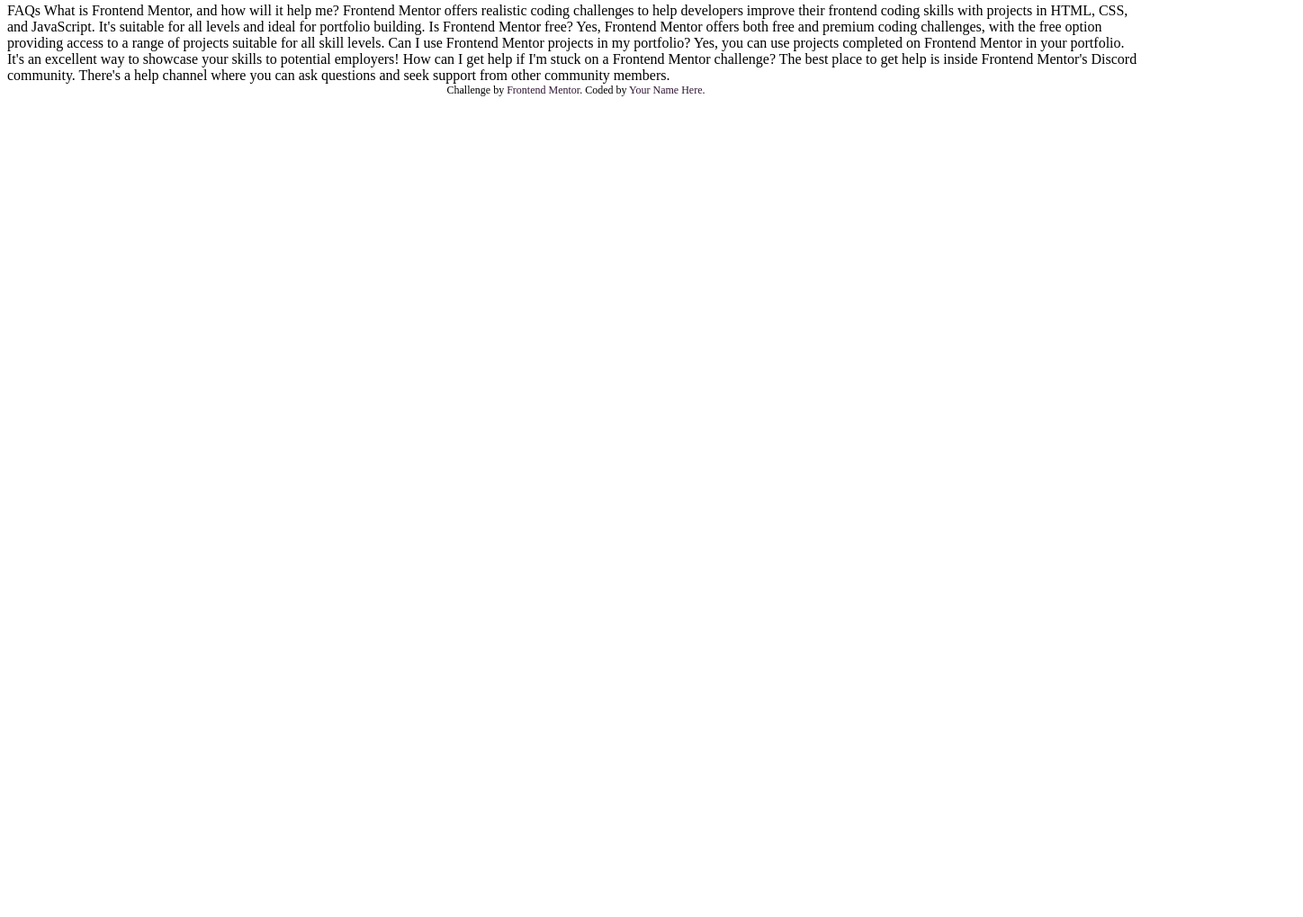
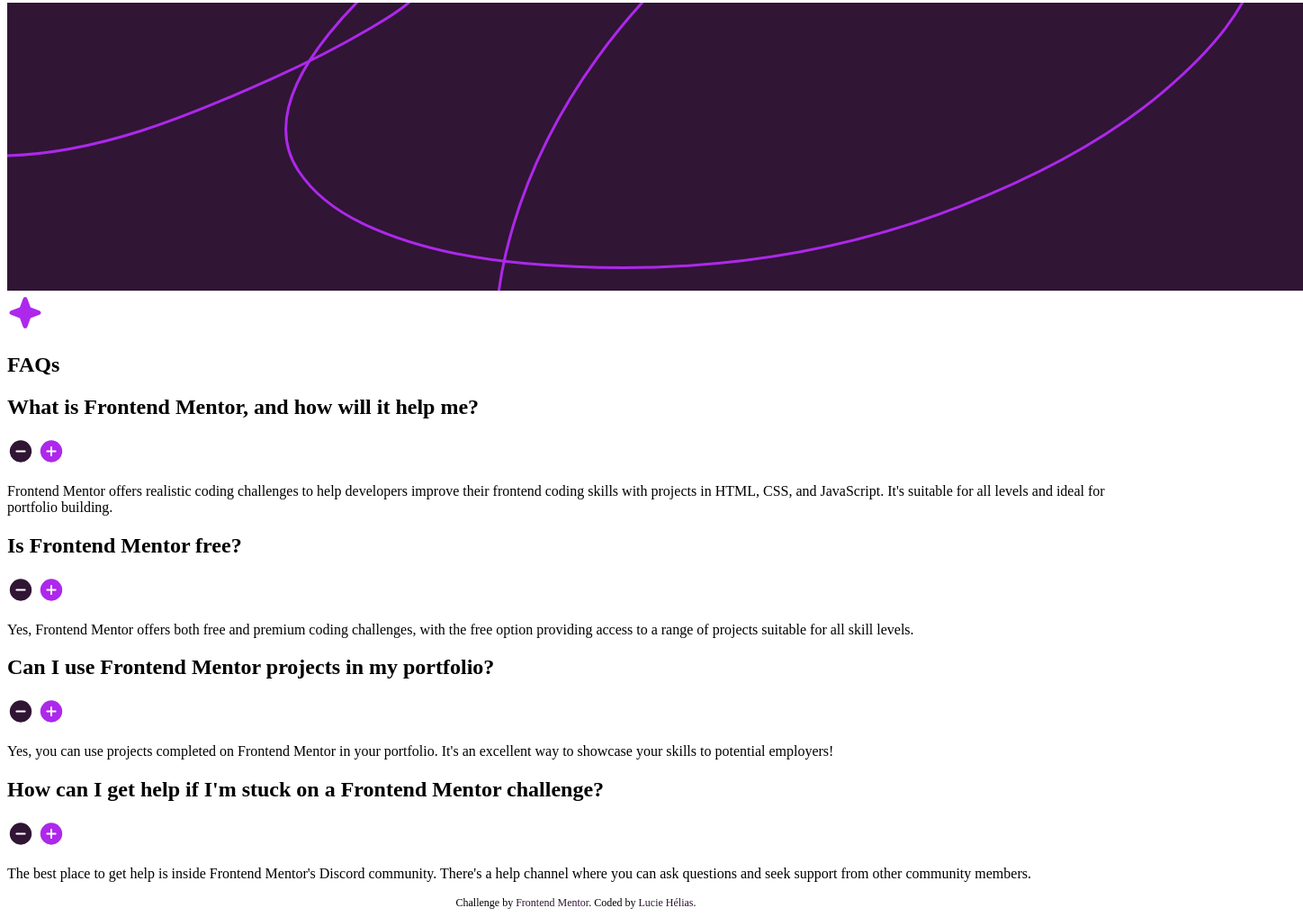
Before and after one commit to luciehelias/Project-FaqAccordion, a plain HTML site: page index.html in a window 1280 px wide. Shown: the part 5-1024 px from the top of the page at 90% size, 1448 px wide, since content can reach past the window. Before the commit the page ends 800 px from the top, so only its background shows below. Drawn offline with Linux system fonts and the light colour scheme.

Commit message:
organized HTML

```diff
--- a/index.html
+++ b/index.html
@@ -36,24 +36,67 @@
     </style>
   </head>
   <body>
-    FAQs What is Frontend Mentor, and how will it help me? Frontend Mentor
-    offers realistic coding challenges to help developers improve their frontend
-    coding skills with projects in HTML, CSS, and JavaScript. It's suitable for
-    all levels and ideal for portfolio building. Is Frontend Mentor free? Yes,
-    Frontend Mentor offers both free and premium coding challenges, with the
-    free option providing access to a range of projects suitable for all skill
-    levels. Can I use Frontend Mentor projects in my portfolio? Yes, you can use
-    projects completed on Frontend Mentor in your portfolio. It's an excellent
-    way to showcase your skills to potential employers! How can I get help if
-    I'm stuck on a Frontend Mentor challenge? The best place to get help is
-    inside Frontend Mentor's Discord community. There's a help channel where you
-    can ask questions and seek support from other community members.
+    <img
+      src="images/background-pattern-desktop.svg"
+      alt="background-pattern-desktop"
+    />
+    <section class="FAQ">
+      <img src="images/icon-star.svg" alt="icon-star" />
+      <h1>FAQs</h1>
+      <div class="QuestionFAQ">
+        <h2>What is Frontend Mentor, and how will it help me?</h2>
+        <img src="images/icon-minus.svg" alt="icon-minus" />
+        <img src="images/icon-plus.svg" alt="icon-plus" />
+        <p>
+          Frontend Mentor offers realistic coding challenges to help developers
+          improve their frontend coding skills with projects in HTML, CSS, and
+          JavaScript. It's suitable for all levels and ideal for portfolio
+          building.
+        </p>
+      </div>
+      <div class="QuestionFAQ">
+        <h2>Is Frontend Mentor free?</h2>
+        <img src="images/icon-minus.svg" alt="icon-minus" />
+        <img src="images/icon-plus.svg" alt="icon-plus" />
+        <p>
+          Yes, Frontend Mentor offers both free and premium coding challenges,
+          with the free option providing access to a range of projects suitable
+          for all skill levels.
+        </p>
+      </div>
+      <div class="QuestionFAQ">
+        <h2>Can I use Frontend Mentor projects in my portfolio?</h2>
+        <img src="images/icon-minus.svg" alt="icon-minus" />
+        <img src="images/icon-plus.svg" alt="icon-plus" />
+        <p>
+          Yes, you can use projects completed on Frontend Mentor in your
+          portfolio. It's an excellent way to showcase your skills to potential
+          employers!
+        </p>
+      </div>
+      <div class="QuestionFAQ">
+        <h2>How can I get help if I'm stuck on a Frontend Mentor challenge?</h2>
+        <img src="images/icon-minus.svg" alt="icon-minus" />
+        <img src="images/icon-plus.svg" alt="icon-plus" />
+        <p>
+          The best place to get help is inside Frontend Mentor's Discord
+          community. There's a help channel where you can ask questions and seek
+          support from other community members.
+        </p>
+      </div>
+    </section>
 
     <div class="attribution">
       Challenge by
       <a href="https://www.frontendmentor.io?ref=challenge" target="_blank"
         >Frontend Mentor</a
-      >. Coded by <a href="#">Your Name Here</a>.
+      >. Coded by
+      <a
+        href="https://github.com/luciehelias/Project-FaqAccordion"
+        target="_blank"
+      >
+        Lucie Hélias</a
+      >.
     </div>
   </body>
 </html>
```
